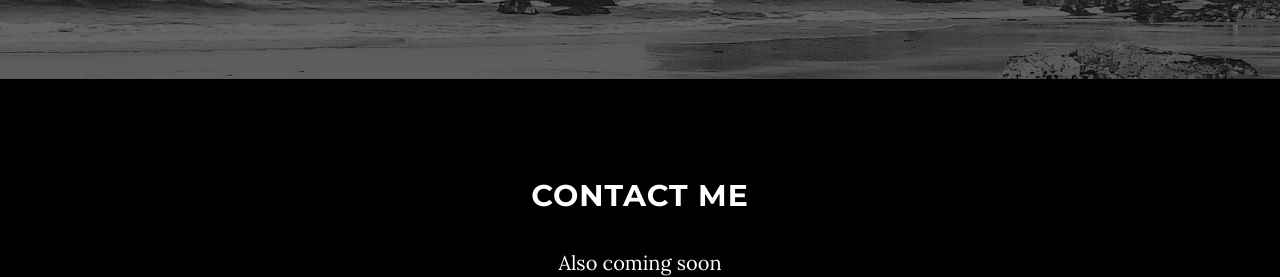
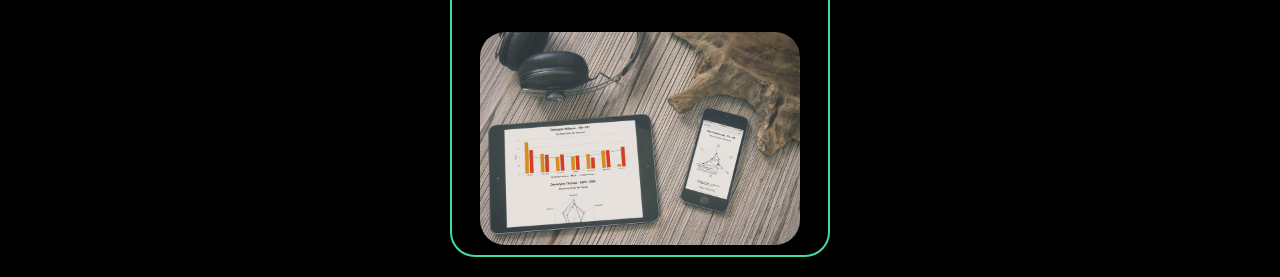
Before and after one commit to ebrauch/ebrauch.github.io, a website: page index.html in a window 1280 px wide. Shown: the part 1992-2269 px from the top of the page. Drawn offline with nearby package versions, Linux system fonts and the light colour scheme.

Commit message:
added portfolio item

```diff
--- a/css/grayscale.css
+++ b/css/grayscale.css
@@ -259,12 +259,12 @@ a:focus {
     width: 100%;
     padding: 50px 0;
     color: #fff;
-    background: url(../img/downloads-bg.jpg) no-repeat center center scroll;
-    background-color: #000;
-    -webkit-background-size: cover;
-    -moz-background-size: cover;
-    background-size: cover;
-    -o-background-size: cover;
+    /*background: url(../img/downloads-bg.jpg) no-repeat center center scroll;*/
+    /*background-color: #000;*/
+    /*-webkit-background-size: cover;*/
+    /*-moz-background-size: cover;*/
+    /*background-size: cover;*/
+    /*-o-background-size: cover;*/
 }
 
 #map {
@@ -314,6 +314,7 @@ a:focus {
 
 ul.banner-social-buttons {
     margin-top: 0;
+    white-space:nowrap;
 }
 
 @media(max-width:1199px) {
@@ -327,6 +328,7 @@ ul.banner-social-buttons {
         display: block;
         margin-bottom: 20px;
         padding: 0;
+        display: inline-block;
     }
 
     ul.banner-social-buttons li:last-child {
@@ -382,15 +384,38 @@ body {
     padding-top: 100px;
 }
 
-#about {
+#about, #intro {
     min-height: 100%;
     margin-bottom: 100px;
 }
 
 #portfolio {
-    padding-top: 50px;
+    padding-top: 0px;
+    min-height: 100%;
 }
 
 .links {
     font-size: 300%;
 }
+
+.portfolio-item {
+    border: 2px solid #42DCA3;
+    border-radius: 25px;
+    padding: 10px 10px 10px 10px;
+    margin-bottom: 25px;
+}
+
+.portfolio-item p {
+    font-size: 1.2em;
+}
+
+.portfolio-img {
+    position: relative;
+    height: 90%;
+    width: 90%;
+    border-radius: 25px;
+}
+
+.portfolio-link {
+    color: white;
+}
--- a/index.html
+++ b/index.html
@@ -59,9 +59,9 @@
                     <li>
                         <a class="page-scroll" href="#portfolio">Portfolio</a>
                     </li>
-                    <li>
-                        <a class="page-scroll" href="#contact">Contact</a>
-                    </li>
+                    <!--<li>-->
+                        <!--<a class="page-scroll" href="#contact">Contact</a>-->
+                    <!--</li>-->
                 </ul>
             </div>
             <!-- /.navbar-collapse -->
@@ -91,9 +91,9 @@
         <div class="row">
             <div class="col-lg-8 col-lg-offset-2">
                 <h2>About Me</h2>
-                <!--<p>I am a JavaScript Developer who is also proficient in Java, Spring, and SQL.</p>-->
-                <!--<p>I am passionate about creating clean and elegant MEAN stack applications, and openly admit to creating APIs on Saturday nights. When I'm not busy JavaScripting, I enjoy hiking, biking, lifting, motorcycling, and footballing.</p>-->
-                <p>Lorem ipsum dolor sit amet, consectetur adipiscing elit. Duis interdum nulla vitae urna hendrerit varius. Morbi id ultrices ex, eget dapibus lorem. Quisque malesuada id ante sed tincidunt. Vivamus pellentesque sit amet eros sit amet feugiat. Morbi tempus nibh risus, ut molestie libero ullamcorper vitae. Maecenas hendrerit velit et metus semper, luctus tincidunt augue imperdiet. Praesent non ex libero. Vivamus at nulla quis felis imperdiet gravida sit amet eget eros. Curabitur odio elit, hendrerit quis urna sollicitudin, dignissim cursus libero.</p>
+                <p>I am a JavaScript Developer who is also proficient in Java, Spring, and SQL.</p>
+                <p>I am passionate about creating clean and elegant MEAN stack applications, and openly admit to creating APIs on Saturday nights. When I'm not busy JavaScripting, I enjoy hiking, biking, lifting, motorcycling, and footballing.</p>
+                <!--<p>Lorem ipsum dolor sit amet, consectetur adipiscing elit. Duis interdum nulla vitae urna hendrerit varius. Morbi id ultrices ex, eget dapibus lorem. Quisque malesuada id ante sed tincidunt. Vivamus pellentesque sit amet eros sit amet feugiat. Morbi tempus nibh risus, ut molestie libero ullamcorper vitae. Maecenas hendrerit velit et metus semper, luctus tincidunt augue imperdiet. Praesent non ex libero. Vivamus at nulla quis felis imperdiet gravida sit amet eget eros. Curabitur odio elit, hendrerit quis urna sollicitudin, dignissim cursus libero.</p>-->
                 <h3>Technical Skills:</h3>
             </div>
         </div>
@@ -132,8 +132,13 @@
                 <div class="col-lg-8 col-lg-offset-2">
                     <h2>My Portfolio</h2>
                     <div class="row">
-                        <div class="col-xs-3 col-xs-offset-2">Test</div>
-                        <div class="col-xs-3 col-xs-offset-2">Here</div>
+                        <a href="http://4thand1.football" target="_blank" class="portfolio-link">
+                        <div class="col-xs-6 col-md-6 col-lg-6 col-md-offset-3 col-lg-offset-3 col-xs-offset-3 portfolio-item">
+                            <h4>4th and 1</h4>
+                            <p>The cure for the typical fantasy football application.</p>
+                            <img src="img/mockup.jpg" class="portfolio-img">
+                        </div>
+                        </a>
                     </div>
                     <ul class="list-inline banner-social-buttons">
                         <li>
@@ -149,14 +154,14 @@
     </section>
 
     <!-- Contact Section -->
-    <section id="contact" class="container content-section text-center">
-        <div class="row">
-            <div class="col-lg-8 col-lg-offset-2">
-                <h2>Contact Me</h2>
-                <p>Also coming soon</p>
-            </div>
-        </div>
-    </section>
+    <!--<section id="contact" class="container content-section text-center">-->
+        <!--<div class="row">-->
+            <!--<div class="col-lg-8 col-lg-offset-2">-->
+                <!--<h2>Contact Me</h2>-->
+                <!--<p>Also coming soon</p>-->
+            <!--</div>-->
+        <!--</div>-->
+    <!--</section>-->
 
     <!-- jQuery -->
     <script src="js/jquery.js"></script>
```
Also changed, not shown: img/downloads-bg.jpg (deleted), img/mockup.jpg (added).
